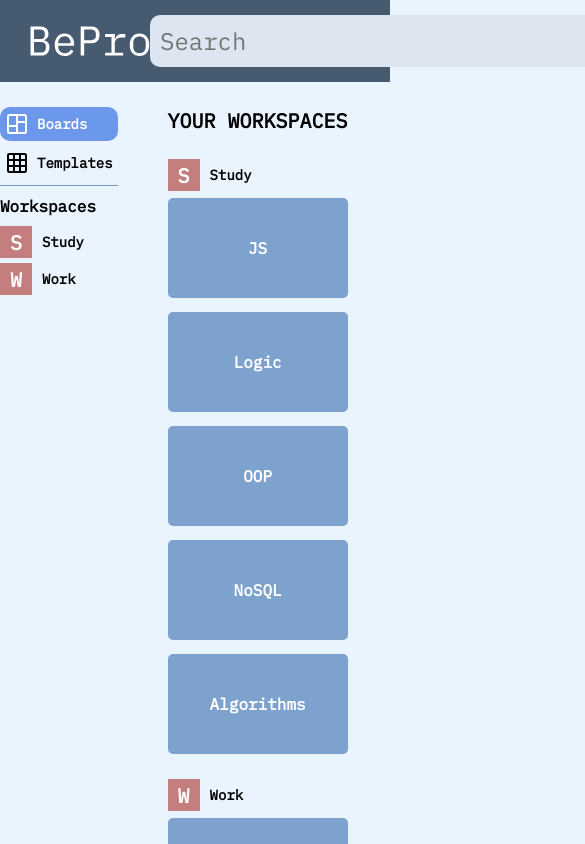
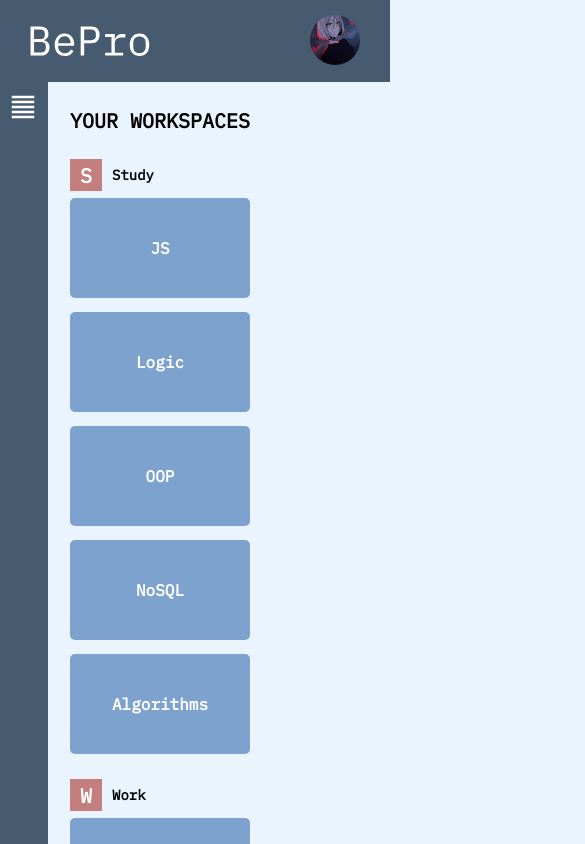
Before and after one commit to VlaTal1/be_pro_react, a React (Create React App) app: page / in a window 390 px wide. Shown: the top 844 px of the page, 585 px wide, since content can reach past the window. Built offline with nearby package versions, Linux system fonts and the light colour scheme.

Commit message:
Added burger menu

```diff
--- a/src/components/Header/Header.css
+++ b/src/components/Header/Header.css
@@ -17,3 +17,9 @@ header .icon-container {
     width: 120px;
     height: 31px;
 }
+
+@media screen and (max-width: 768px) {
+    .header-right-side .search-input {
+        display: none;
+    }
+}
--- a/src/components/Header/SearchInput/SearchInput.css
+++ b/src/components/Header/SearchInput/SearchInput.css
@@ -1,6 +1,5 @@
 .search-input {
     display: flex;
-    width: 500px;
     padding: 10px;
     align-items: center;
     gap: 10px;
--- /dev/null
+++ b/src/components/Icons/LinesIcon.jsx
@@ -0,0 +1,10 @@
+import React from 'react';
+import {IconContainer} from "./IconContainer/IconContainer";
+
+export const LinesIcon = () =>
+    <IconContainer>
+        <svg xmlns="http://www.w3.org/2000/svg" width="20" height="20" viewBox="0 0 24 24" fill="none">
+            <path d="M3 3H21V5H3V3ZM3 7H21V9H3V7ZM3 11H21V13H3V11ZM3 15H21V17H3V15ZM3 19H21V21H3V19Z"
+                  fill="var(--accent-color)"/>
+        </svg>
+    </IconContainer>
--- a/src/pages/Home/Home.css
+++ b/src/pages/Home/Home.css
@@ -33,3 +33,11 @@
     --accent-color: #fff;
     --font-color: #fff;
 }
+
+@media screen and (max-width: 768px) {
+    .home {
+        margin-left: 70px;
+        flex-direction: column;
+        align-items: center;
+    }
+}
--- a/src/pages/Home/components/MainMenu/MainMenu.css
+++ b/src/pages/Home/components/MainMenu/MainMenu.css
@@ -1,4 +1,52 @@
 .main-menu {
+    transition: 0.5s ease;
+}
+
+.burger-menu {
+    position: absolute;
+    display: none;
+}
+
+.burger-menu .icon-container {
+    width: 30px;
+    height: 30px;
+}
+
+@media screen and (max-width: 768px) {
+    .main-menu {
+        position: absolute;
+        top: 82px;
+        left: 0;
+    }
+
+    .main-menu nav {
+        background-color: #465a70;
+        min-width: 300px;
+        padding: 10px 50px 20px 10px;
+        height: calc(100vh - 82px);
+        --font-color: #fff;
+    }
+
+    .main-menu nav ul li .icon-container {
+        --accent-color: #fff !important;
+    }
+
+    .close {
+        transform: translateX(-252px);
+    }
+
+    .open {
+        left: 0;
+    }
+
+    .burger-menu {
+        display: block;
+        position: absolute;
+        top: 10px;
+        left: 260px;
+        font-size: 20px;
+        cursor: pointer;
+    }
 }
 
 .main-menu nav {
--- a/src/pages/Home/components/MainMenu/MainMenu.jsx
+++ b/src/pages/Home/components/MainMenu/MainMenu.jsx
@@ -1,14 +1,25 @@
-import React from 'react';
+import React, {useState} from 'react';
 import './MainMenu.css'
 import {WorkspaceMenuItem} from "../../../../components/WorkspaceMenuItem/WorkspaceMenuItem";
 import {BoardIcon} from "../../../../components/Icons/BoardIcon";
 import {TemplatesIcon} from "../../../../components/Icons/TemplatesIcon";
 import {WorkspaceTitle} from "../../../../components/WorkspaceTitle/WorkspaceTitle";
 import {Link} from "react-router-dom";
+import {LinesIcon} from "../../../../components/Icons/LinesIcon";
+import {SearchInput} from "../../../../components/Header/SearchInput/SearchInput";
 
 export const MainMenu = ({workspaces}) => {
+    const [isMenuOpen, setIsMenuOpen] = useState(false);
+
+    const toggleMenu = () => {
+        setIsMenuOpen(!isMenuOpen);
+    };
+
     return (
-        <aside className={"main-menu"}>
+        <aside className={`main-menu ${isMenuOpen ? 'open' : 'close'}`}>
+            <div className="burger-menu" onClick={toggleMenu}>
+                <LinesIcon/>
+            </div>
             <nav>
                 <ul className="main-menu-header">
                     <li><WorkspaceMenuItem icon={<BoardIcon/>} title="Boards" isActive={true} onClick={() => {
```
